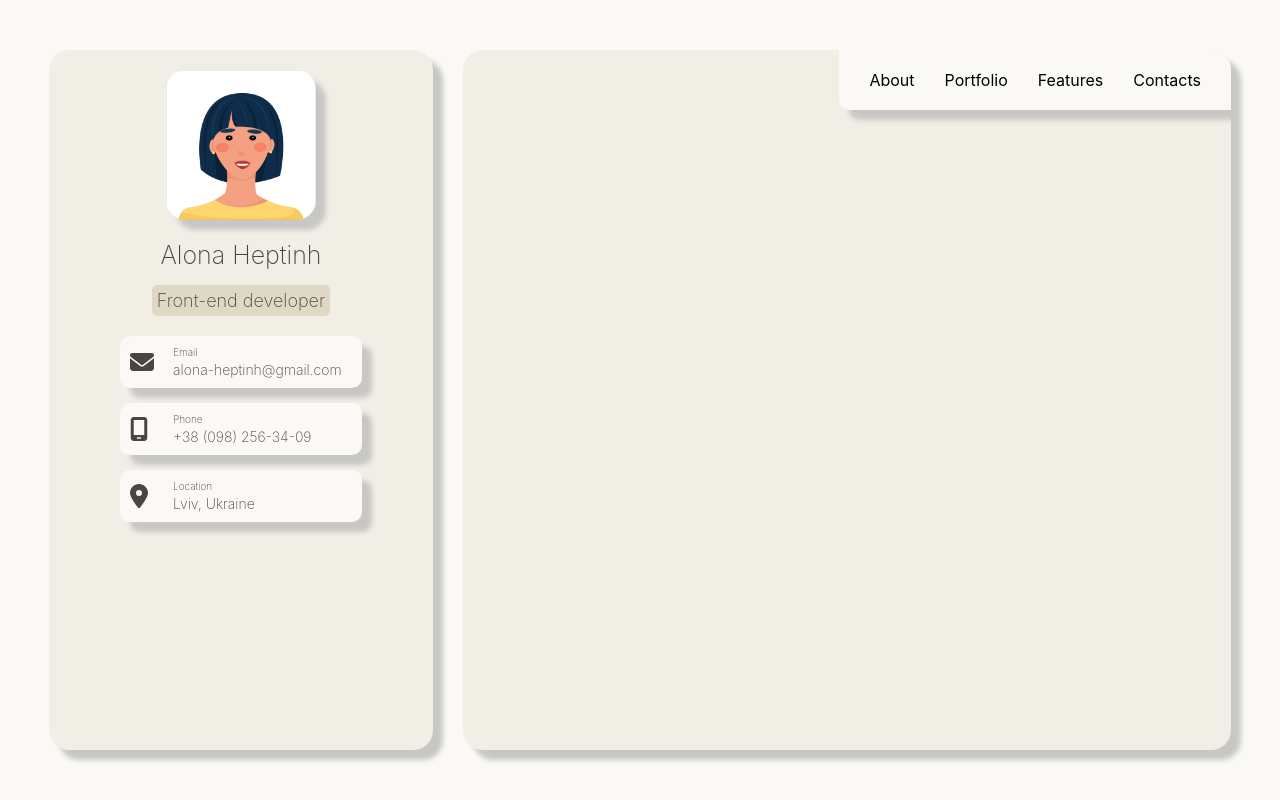
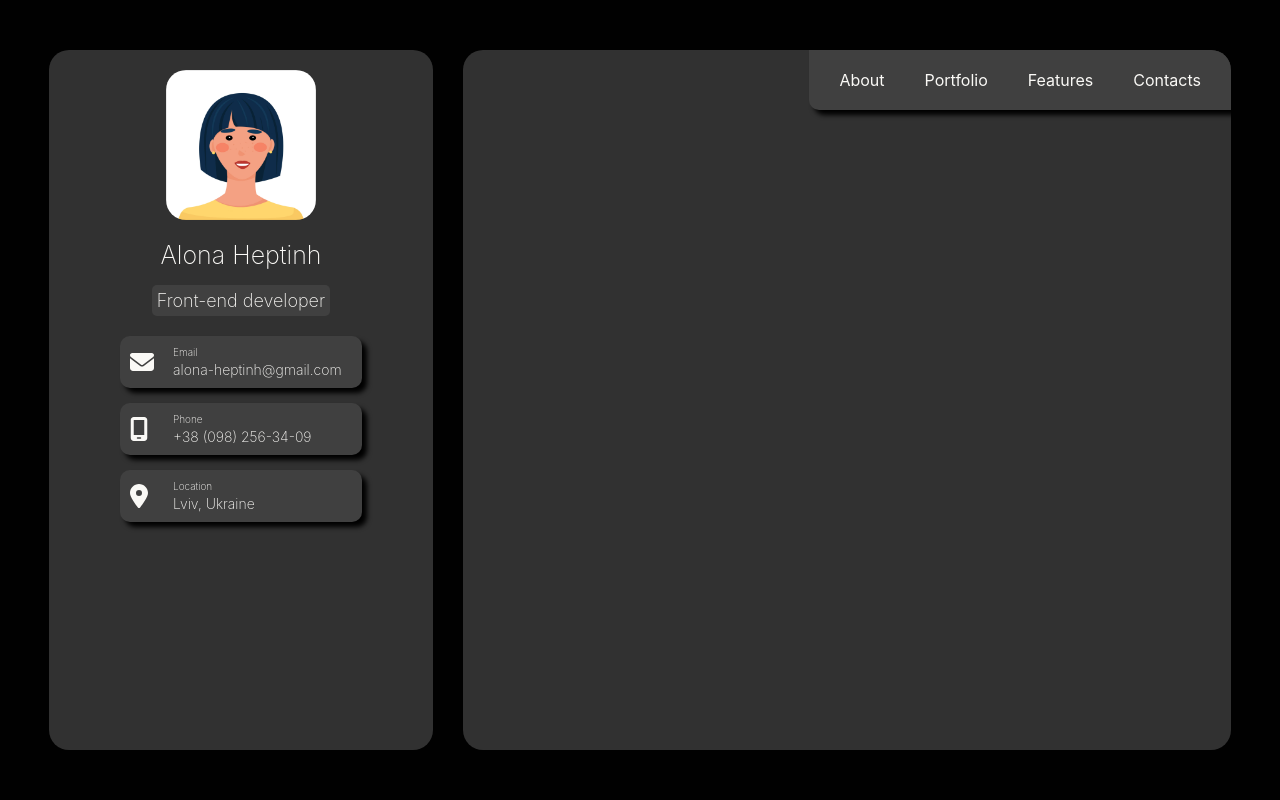
Before and after one commit to abriconi/portfolio, a React (Vite) app: page / in a window 1280 px wide. Shown: the top 800 px of the page. Built offline with nearby package versions, Linux system fonts and the light colour scheme.

Commit message:
feat(dark-theme): change colors to dark

```diff
--- a/src/App.scss
+++ b/src/App.scss
@@ -21,7 +21,6 @@ body {
   width: 100%;
   border-radius: 20px;
   background-color: var(--background-secondary);
-  box-shadow: 10px 10px 5px var(--shadow-color);
 }
 .container-main {
   overflow: auto;
--- a/src/components/MainInfo/MainInfo.module.scss
+++ b/src/components/MainInfo/MainInfo.module.scss
@@ -21,7 +21,6 @@
 }
 .containerAvatar {
   border-radius: 20px;
-  box-shadow: 10px 10px 5px var(--shadow-color);
   width: 150px;
   height: 150px;
   overflow: hidden;
--- a/src/components/shared-components/InfoCard/InfoCard.module.scss
+++ b/src/components/shared-components/InfoCard/InfoCard.module.scss
@@ -7,8 +7,8 @@
     padding: 10px 10px;
     width: 100%;
     border-radius: 10px;
-    background-color: var(--background-primary);
-    box-shadow: 10px 10px 5px var(--shadow-color);
+    background-color: var(--background-ternary);
+    box-shadow: 5px 5px 5px var(--shadow-dark);
 }
 .wrapperContactIcon {
     display: flex;
--- a/src/components/shared-components/InfoCard/Navigation/styles.module.scss
+++ b/src/components/shared-components/InfoCard/Navigation/styles.module.scss
@@ -5,18 +5,27 @@
     top: 0;
     right: 0;
     padding: 20px 30px;
-    background-color: var(--background-primary);
+    background-color: var(--background-ternary);
     border-radius: 0 0 0 10px;
-    box-shadow: 10px 10px 5px var(--shadow-color);
+    box-shadow: 5px 5px 5px var(--shadow-dark);
 }
 
 .menu {
     display: flex;
     flex-direction: row;
-    gap: 30px;
+    gap: 40px;
     margin: 0;
     padding: 0;
+    cursor: pointer;
 }
 .menuItem {
     list-style: none;
+    color: var(--text-primary);
+    font-size: 16px;
+
+    &:hover {
+        color: var(--text-highlight);
+
+    }
+
 }
--- a/src/styles/index.scss
+++ b/src/styles/index.scss
@@ -5,8 +5,9 @@
   --background-primary: #{$background-primary};
   --background-secondary: #{$background-secondary};
   --background-ternary: #{$background-ternary};
-  --shadow-color: #{$shadow-color};
+  --shadow-dark: #{$shadow-dark};
   --text-primary: #{$text-primary};
+  --text-highlight: #{$text-highlight};
 }
 h2 {
   font-size: 25px;
--- a/src/styles/variables.scss
+++ b/src/styles/variables.scss
@@ -1,8 +1,19 @@
-$background-primary: #faf9f6;
-$background-secondary: #f1eee6;
-$background-ternary: #dfd8c5;
-$shadow-color: #c8c7c4;
-$text-primary: #484640;
+$background-primary: #010101; //dark
+$background-secondary: #313131; // middle
+$background-ternary: #404040; // light
+
+$shadow-dark: #010101;
+$text-primary: #FAF9F6;
+$text-highlight: #d4af37;
+
+
+//light theme
+// $background-primary: #faf9f6;
+// $background-secondary: #f1eee6;
+// $background-ternary: #dfd8c5;
+// $shadow-color: #c8c7c4;
+// $text-primary: #484640;
+// $text-highlight: #c8c7c4;
 // $header-footer-color: #333;
 // $header-footer-text-color: white;
 // $primary-color: #3498db;
```
